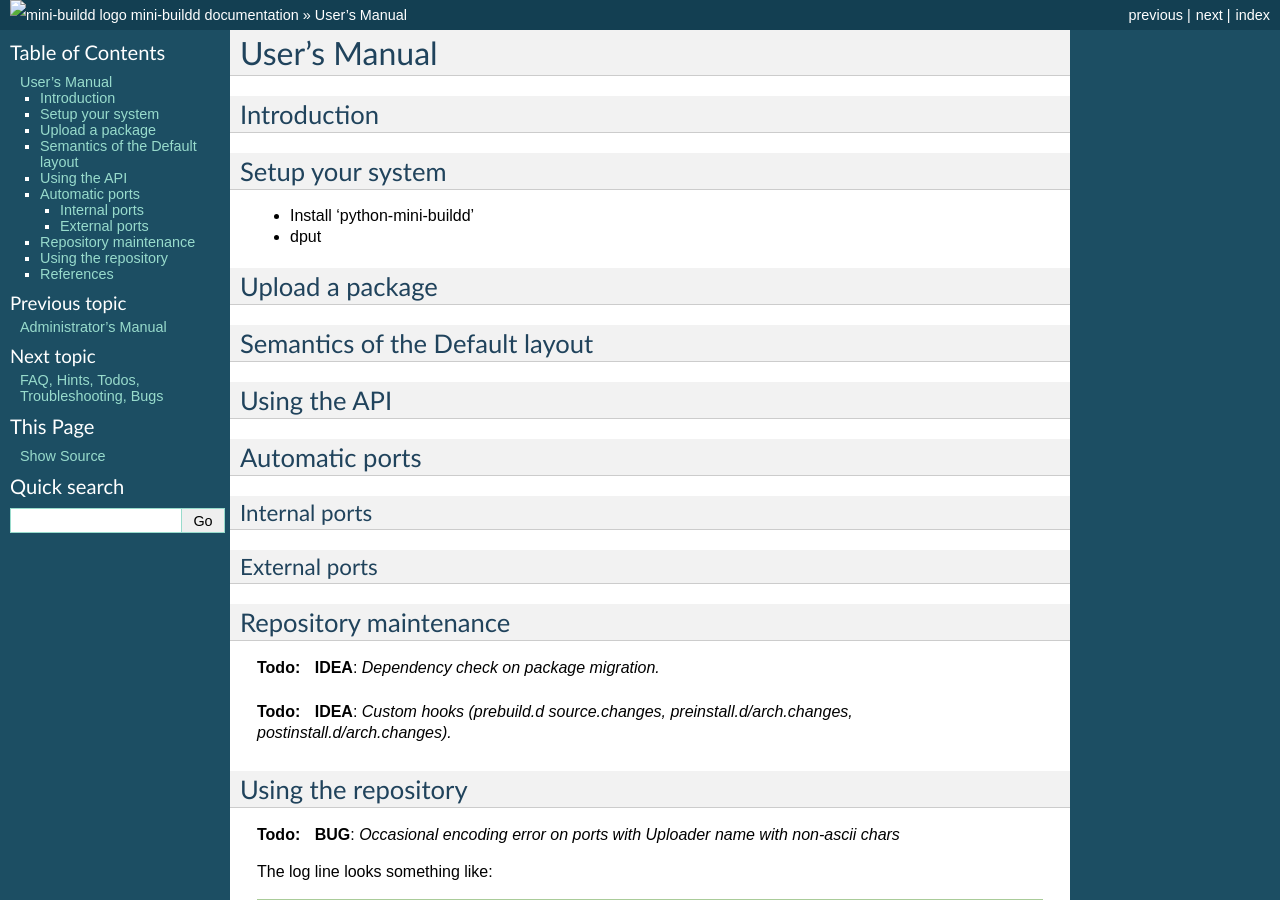
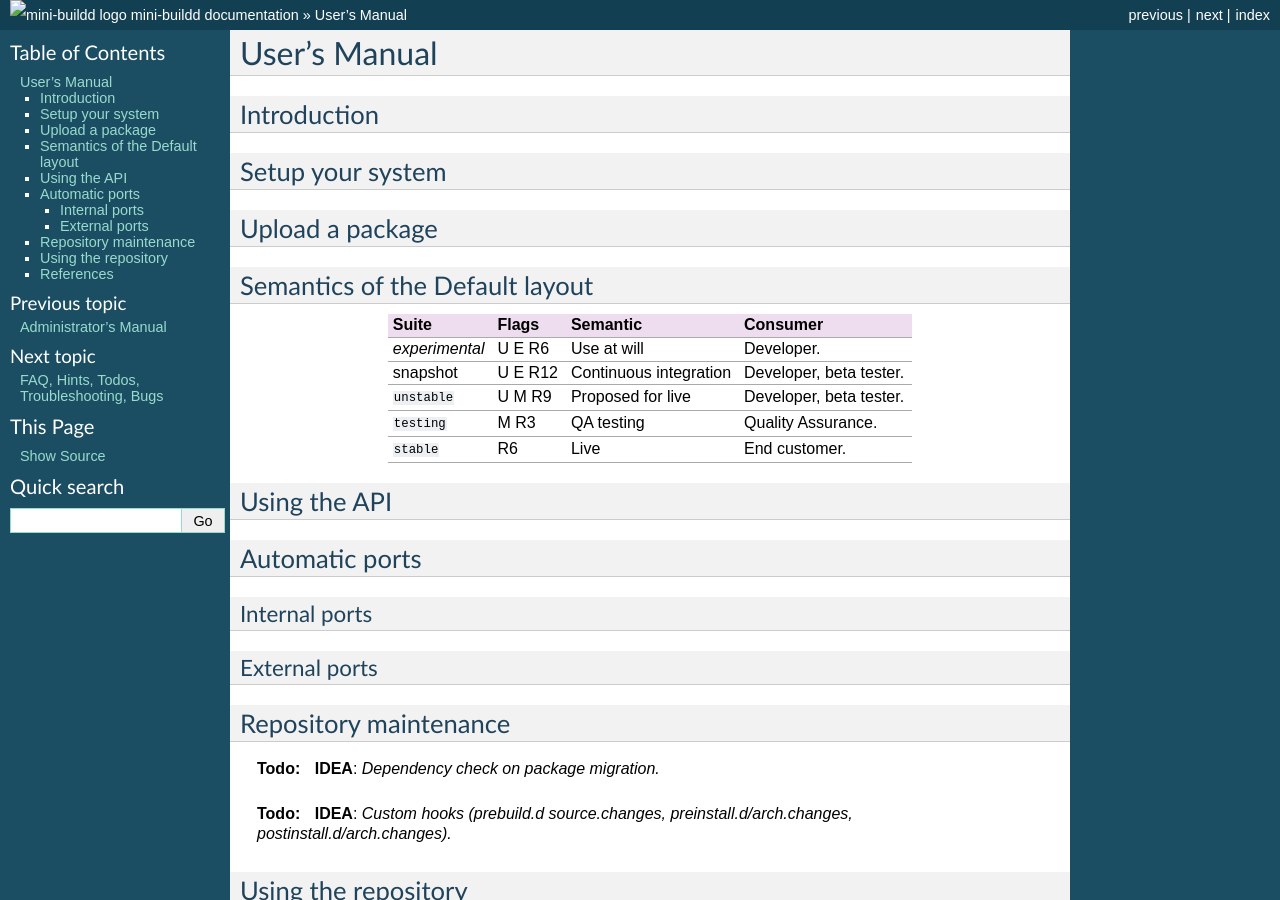
Before and after one commit to SwooshyCueb/mini-buildd, a Sphinx documentation site: the page built from doc/user.rst, in a window 1280 px wide and 900 px high. Built offline with Sphinx 7.4.7, drawn with Linux system fonts in a browser that asks for light colours; pages that are not in the unit, such as notebooks, are missing from menus; the version number could not be read and is left out.

Commit message:
doc/user.rst: Add default layout semantics.

```diff
--- a/doc/user.rst
+++ b/doc/user.rst
@@ -14,9 +14,6 @@ Introduction
 Setup your system
 *****************
 
-- Install 'python-mini-buildd'
-- dput
-
 .. _user_upload:
 
 ****************
@@ -28,6 +25,16 @@ Upload a package
 *******************************
 Semantics of the Default layout
 *******************************
+
+==================== ========= ========================= ============================
+Suite                Flags     Semantic                  Consumer
+==================== ========= ========================= ============================
+*experimental*       U E R6    Use at will               Developer.
+snapshot             U E R12   Continuous integration    Developer, beta tester.
+``unstable``         U M R9    Proposed for live         Developer, beta tester.
+``testing``          M R3      QA testing                Quality Assurance.
+``stable``           R6        Live                      End customer.
+==================== ========= ========================= ============================
 
 .. _user_api:
 
```
